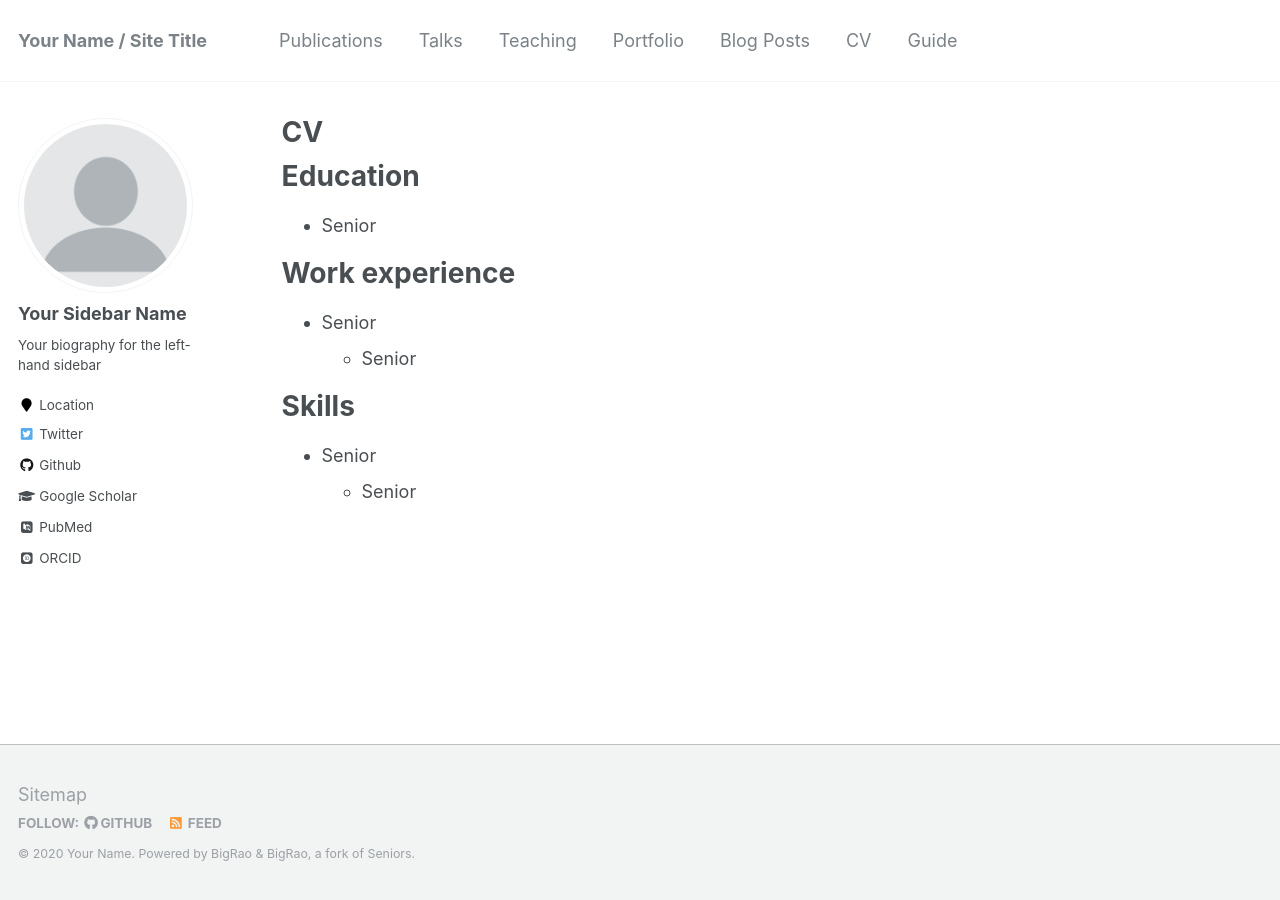
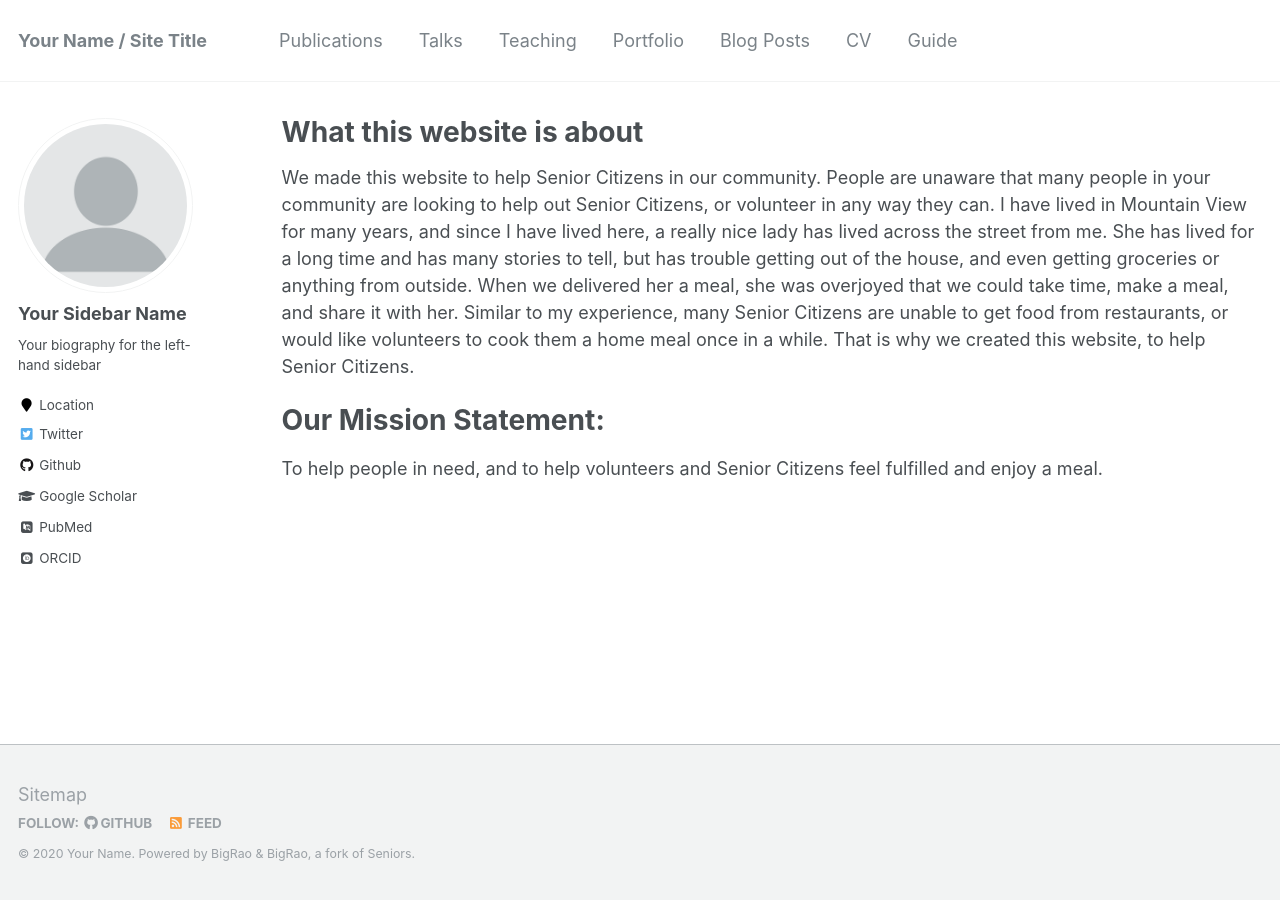
Before and after one commit to rohan23rao/Senior-Citizens, a Jekyll site: the page built from academicpages.github.io-master/_pages/cv.md, in a window 1280 px wide. Built offline with Jekyll 4.4.1, drawn with Linux system fonts in a browser that asks for light colours; some web fonts are replaced.

Commit message:
Update cv.md

```diff
--- a/academicpages.github.io-master/_pages/cv.md
+++ b/academicpages.github.io-master/_pages/cv.md
@@ -1,6 +1,6 @@
 ---
 layout: archive
-title: "CV"
+title: "What this website is about"
 permalink: /cv/
 author_profile: true
 redirect_from:
@@ -9,18 +9,8 @@ redirect_from:
 
 {% include base_path %}
 
-Education
-======
-* Senior
+We made this website to help Senior Citizens in our community. People are unaware that many people in your community are looking to help out Senior Citizens, or volunteer in any way they can. I have lived in Mountain View for many years, and since I have lived here, a really nice lady has lived across the street from me. She has lived for a long time and has many stories to tell, but has trouble getting out of the house, and even getting groceries or anything from outside. When we delivered her a meal, she was overjoyed that we could take time, make a meal, and share it with her. Similar to my experience, many Senior Citizens are unable to get food from restaurants, or would like volunteers to cook them a home meal once in a while. That is why we created this website, to help Senior Citizens.
 
-Work experience
-======
-* Senior
-  * Senior
-
-
-
-Skills
-======
-* Senior
-  * Senior
+Our Mission Statement:
+=====
+To help people in need, and to help volunteers and Senior Citizens feel fulfilled and enjoy a meal.
```
